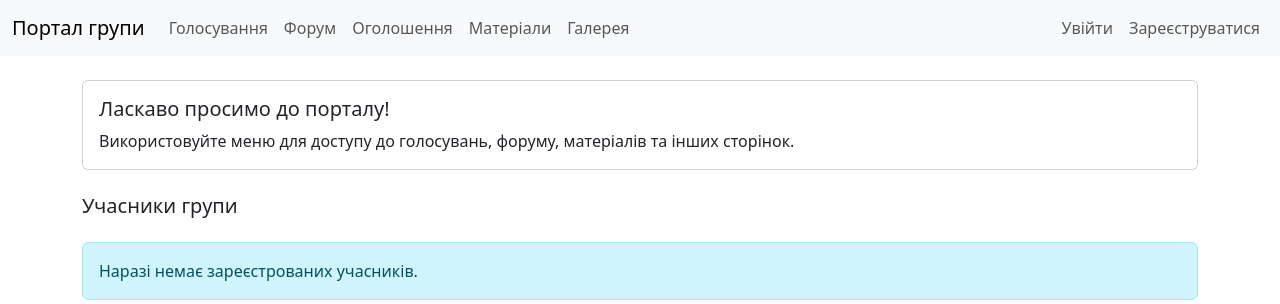
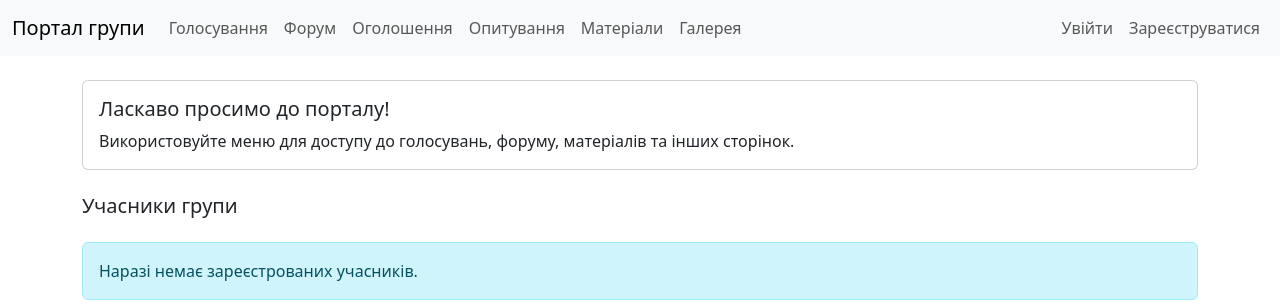
Before and after one commit to Illugha/Group_portal, a Django app: template templates/core/group_profile.html in a window 1280 px wide. Shown: the top 304 px of the page. Run offline with Django 3.2, Linux system fonts and the light colour scheme; the template is opened without the code that fills it, so the values that code supplies are empty.

Commit message:
modified base.html and main urls.py

```diff
--- a/GroupPortal/urls.py
+++ b/GroupPortal/urls.py
@@ -22,5 +22,10 @@ from django.conf.urls.static import static
 urlpatterns = [
     path('admin/', admin.site.urls),
     path('', include('core.urls', namespace='core')),
+    path('materials/', include('materials.urls', namespace='materials')),
+    path('polls/', include('polls.urls', namespace='materials')),
+    path('forum/', include('forum.urls', namespace='forum')),
+    path('gallery/', include('gallery.urls', namespace='gallery')),
+    path('portfolio/', include('portfolio.urls', namespace='portfolio')),
     path('accounts/', include('django.contrib.auth.urls')),  # Для login/logout
 ] + static(settings.MEDIA_URL, document_root=settings.MEDIA_ROOT)
--- a/templates/core/group_profile.html
+++ b/templates/core/group_profile.html
@@ -21,7 +21,7 @@
             {% for user in users %}
                 <li class="list-group-item">
                     {{ user.username }} (Роль: {{ user.profile.get_role_display }})
-                    <a href="#" class="btn btn-sm btn-info float-end">Переглянути портфоліо</a>
+                    <a href="{% url 'portfolio:detail' user.pk %}" class="btn btn-sm btn-info float-end">Переглянути портфоліо</a>
                 </li>
             {% endfor %}
         </ul>
--- a/templates/header.html
+++ b/templates/header.html
@@ -18,16 +18,19 @@
                     <a class="nav-link" href="#">Голосування</a>
                 </li>
                 <li class="nav-item">
-                    <a class="nav-link" href="#">Форум</a>
+                    <a class="nav-link" href="{% url 'theme-list' %}">Форум</a>
                 </li>
                 <li class="nav-item">
                     <a class="nav-link" href="#">Оголошення</a>
                 </li>
                 <li class="nav-item">
-                    <a class="nav-link" href="#">Матеріали</a>
+                    <a class="nav-link" href="{% url 'polls:poll-list' %}">Опитування</a>
                 </li>
                 <li class="nav-item">
-                    <a class="nav-link" href="#">Галерея</a>
+                    <a class="nav-link" href="{% url 'materials:material-list' %}">Матеріали</a>
+                </li>
+                <li class="nav-item">
+                    <a class="nav-link" href="{% url 'gallery_list' %}">Галерея</a>
                 </li>
             </ul>
             <ul class="navbar-nav">
```
